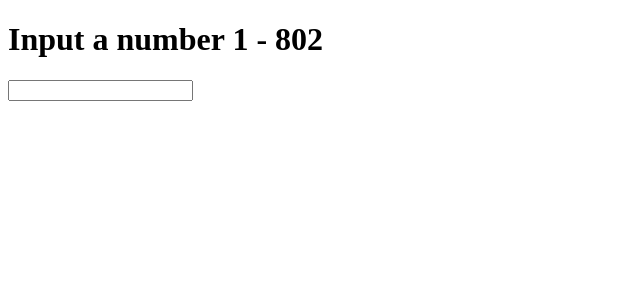
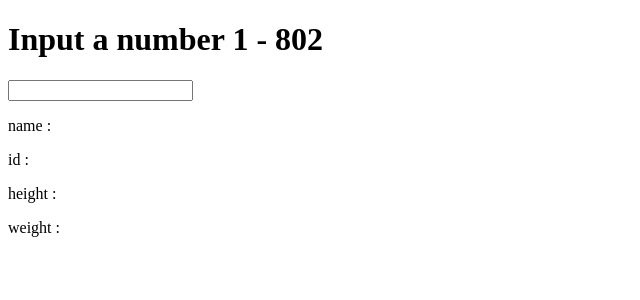
Before and after one commit to jjproby/ReactTrial, a React (Create React App) app: page / in a window 1280 px wide. Shown: the top 300 px of the page, without its empty margins (0-640 px from the left). Built offline with nearby package versions, Linux system fonts and the light colour scheme.

Commit message:
added a little more data output. Still trying to get arrays to work

```diff
--- a/src/App.js
+++ b/src/App.js
@@ -23,10 +23,10 @@ class App extends Component {
           this.setState({
               query: query,
               data: json,
-              error: json.Error
+              error: json.Error,
           }, () => {
             console.log(query);
-            console.log(json);
+            //console.log(json);
           });
         }).catch(err => this.setState({
             error: 'Error Occurred: Try Again',
@@ -35,17 +35,24 @@ class App extends Component {
   }
 
   render () {
+    console.log(this.state.data)
+    console.log(this.state.data.abilities)
+    const abilities = [];
+    console.log(abilities)
+    console.log(abilities[0])
     return (
       <div>
         <h1> Input a number 1 - 802 </h1>
         <Search search={this.search} />
-        <p>{this.state.data.name}</p>
+        <p> name : {this.state.data.name}</p>
+        <p> id : {this.state.data.id}</p>
+        <p> height : {this.state.data.height}</p>
+        <p> weight : {this.state.data.weight}</p>
         {
           this.state.error
           ? <p>{this.state.error}</p>
           : null
         }
-
       </div>
     )
   }
```
Also changed, not shown: package.json (line endings or trailing spaces), 1 other file (tests, documents, lock files or other folders).
